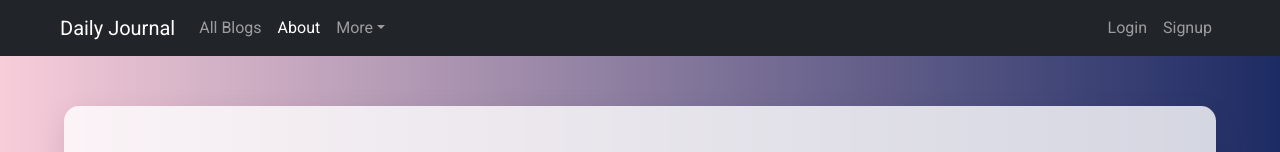
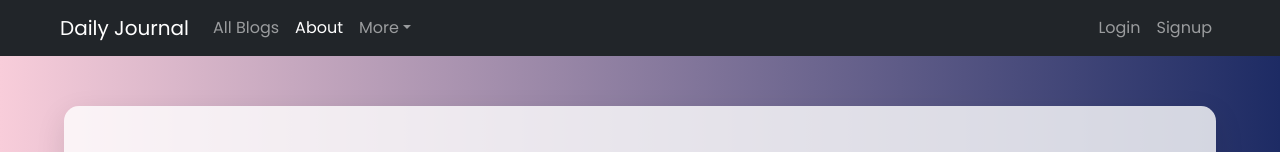
Before and after one commit to AbhaySharma-3014/DailyJournal2.0_FE, a React (Create React App) app: page /about in a window 1280 px wide. Shown: the top 152 px of the page. Built offline with nearby package versions, Linux system fonts and the light colour scheme.

Commit message:
Update CustomNavbar.jsx

```diff
--- a/src/components/CustomNavbar.jsx
+++ b/src/components/CustomNavbar.jsx
@@ -51,6 +51,7 @@ const CustomNavbar = () => {
                 expand="md"
                 fixed=""
                 className="px-5"
+                style={{color: '#1d2b64', fontFamily: 'Poppins, sans-serif' }}
             >
                 <NavbarBrand tag={ReactLink} to="/">
                     Daily Journal
```
